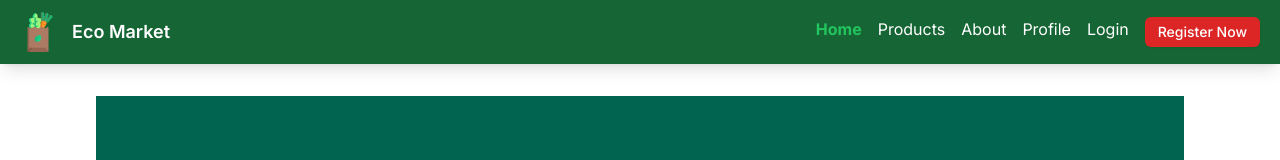
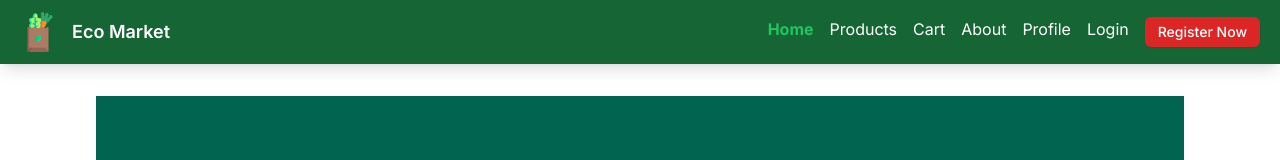
Before and after one commit to AlvaroSeptra/FrontendGroupH, a Next.js app: page / in a window 1280 px wide. Shown: the top 160 px of the page. Built offline with nearby package versions, Linux system fonts and the light colour scheme.

Commit message:
add access to cart page in navbar

```diff
--- a/src/components/Navbar.tsx
+++ b/src/components/Navbar.tsx
@@ -62,6 +62,16 @@ const Navbar = () => {
             }`}
           >
             Products
+          </Link>
+          <Link
+            href="/cart"
+            className={`${
+              pathname === "/cart"
+                ? "text-green-500 font-bold"
+                : "text-white hover:text-green-300"
+            }`}
+          >
+            Cart
           </Link>
           <Link
             href="/about"
```
